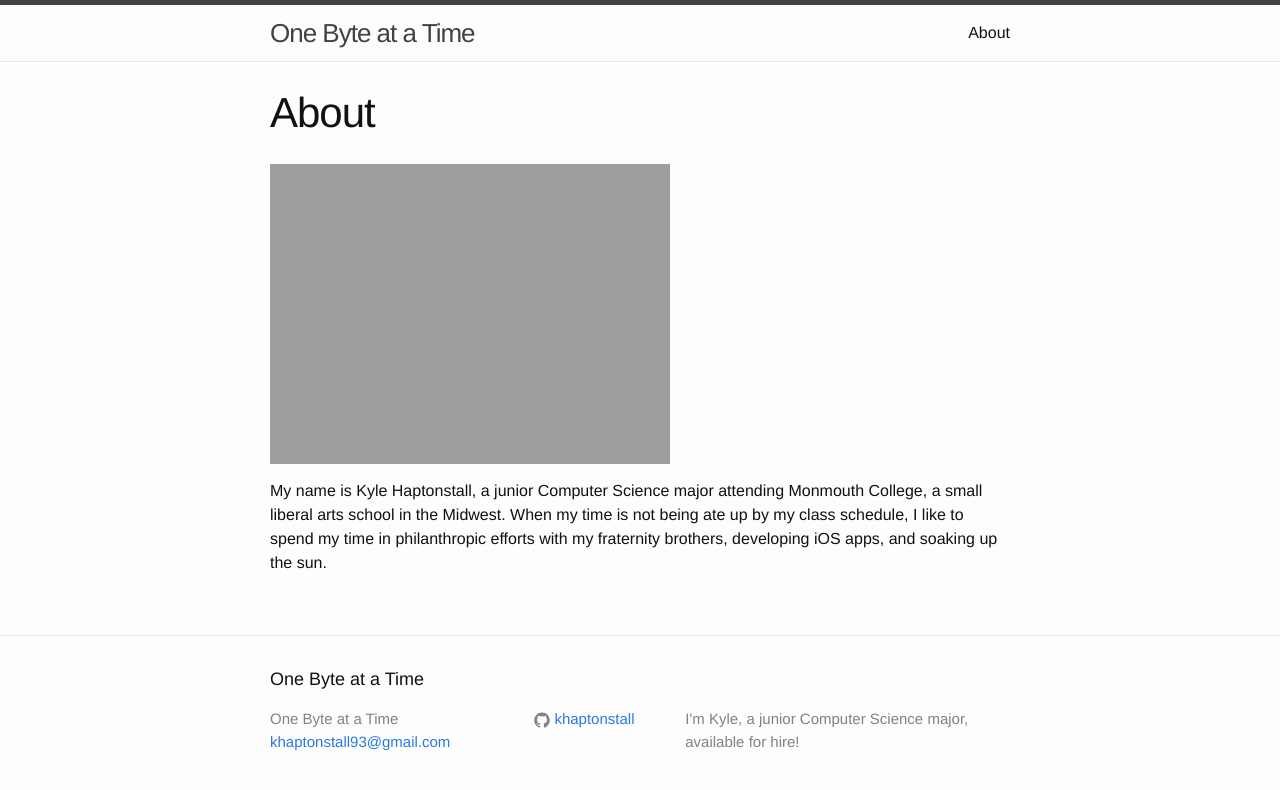
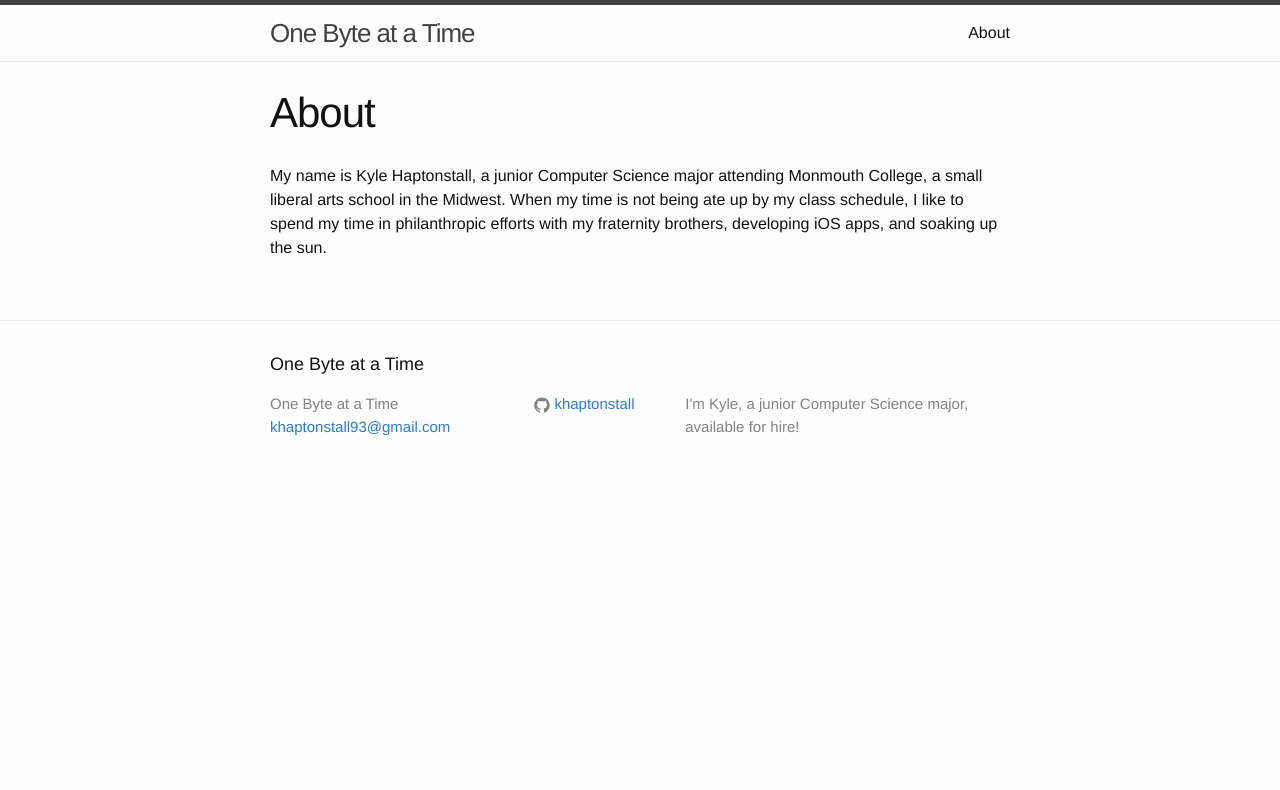
Before and after one commit to khaptonstall/khaptonstall.github.io, a Jekyll site: the page built from about.md, in a window 1280 px wide. Shown: the top 790 px of the page. Built offline with Jekyll 4.4.1, drawn with Linux system fonts in a browser that asks for light colours; Markdown is read by kramdown in place of the engine named in the settings.

Commit message:
Removed images

```diff
--- a/_config.yml
+++ b/_config.yml
@@ -9,4 +9,9 @@
 github_username:  khaptonstall
 
 # Build settings
-markdown: kramdown
+#markdown: kramdown
+# Build settings
+markdown: redcarpet
+highlighter: pygments
+
+cover: "assests/profile.jpg"
--- a/about.md
+++ b/about.md
@@ -4,6 +4,5 @@ title: About
 permalink: /about/
 ---
 
-![My helpful screenshot]({{ site.url }}/assets/profile.jpg)
 
 My name is Kyle Haptonstall, a junior Computer Science major attending Monmouth College, a small liberal arts school in the Midwest. When my time is not being ate up by my class schedule, I like to spend my time in philanthropic efforts with my fraternity brothers, developing iOS apps, and soaking up the sun.
```
Also changed, not shown: 3 other files.
